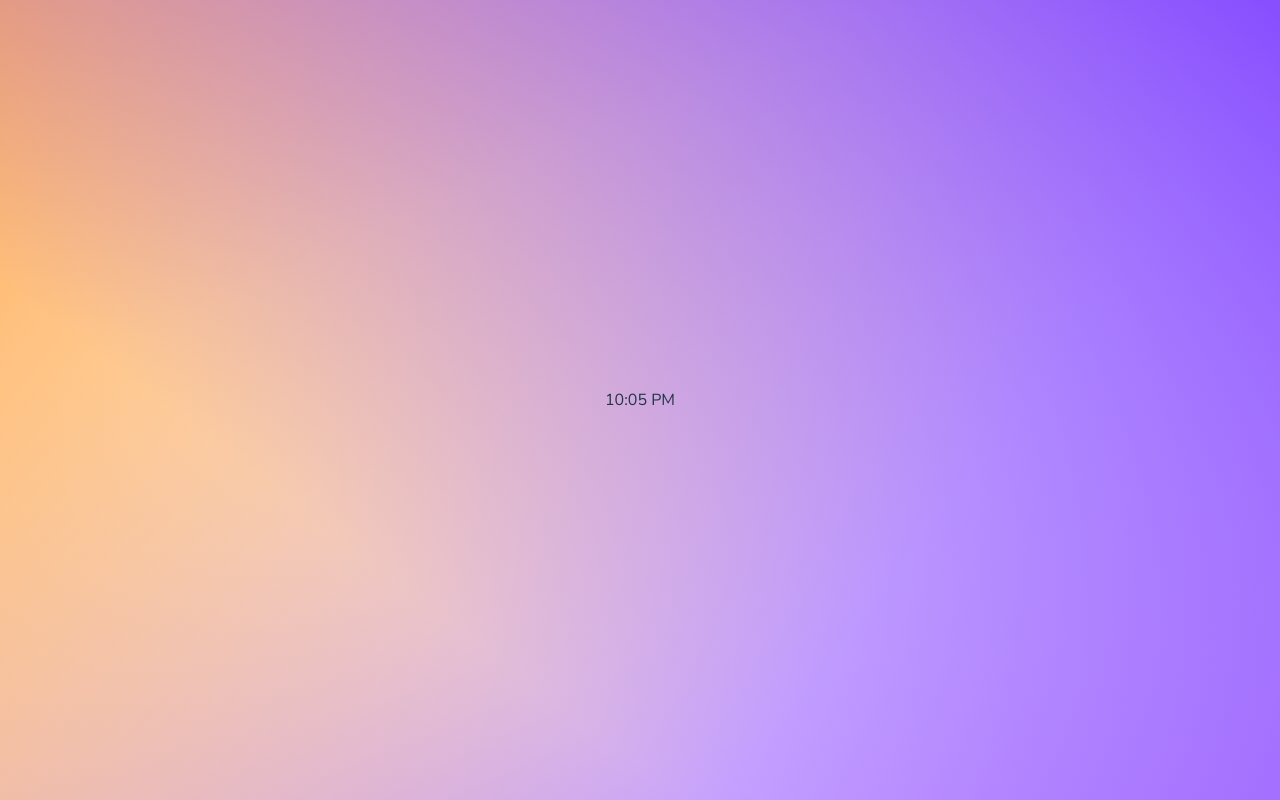
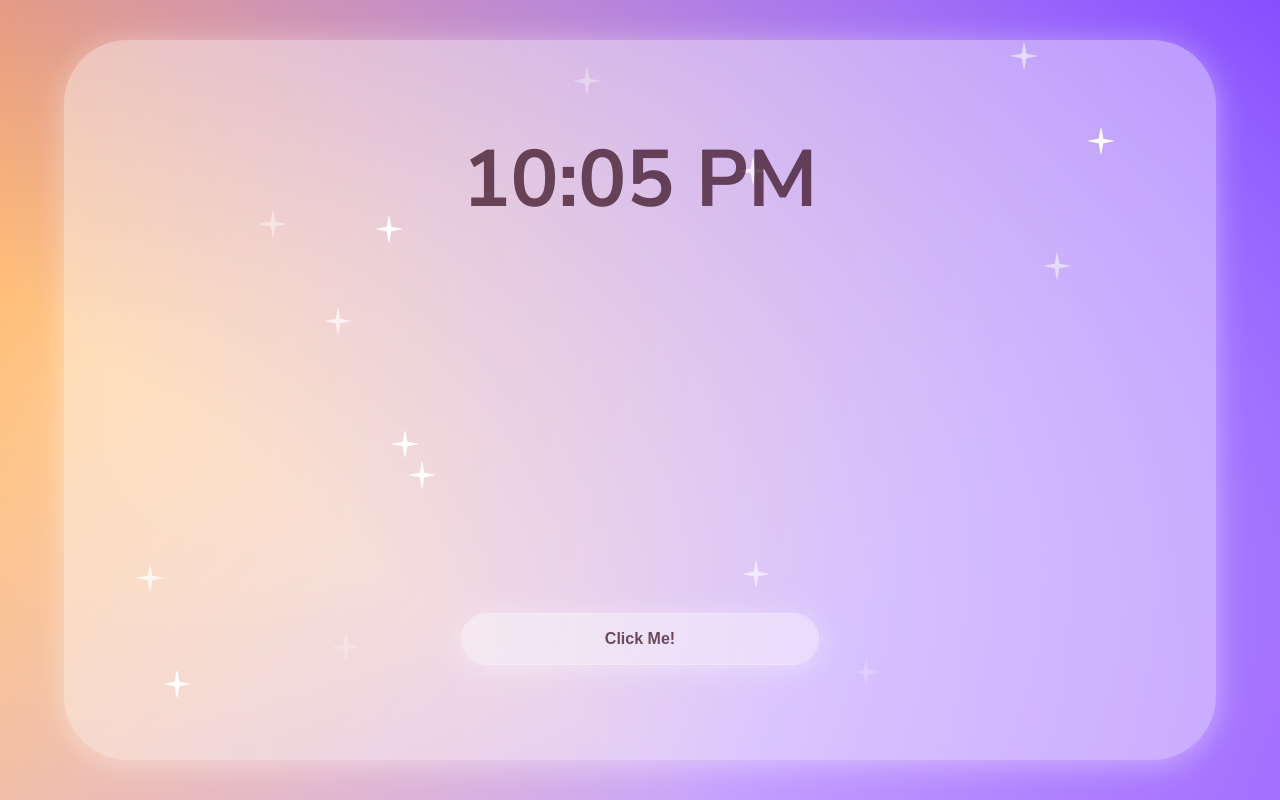
Before and after one commit to enyaxo/Enya-UX-Portfolio, a React (Vite) app in the folder enya-portfolio/: page / in a window 1280 px wide. Built offline with nearby package versions, Linux system fonts and the light colour scheme.

Commit message:
LandingPage grid changes, randomly timed Sparkles implemented

```diff
--- a/enya-portfolio/src/LandingPage.css
+++ b/enya-portfolio/src/LandingPage.css
@@ -0,0 +1,69 @@
+@keyframes fadeIn {
+    from { opacity: 0.5; }
+    to   { opacity: 1; }
+}
+
+
+.landing-container {
+    width: 90vw;
+    height: 90vh;
+    position: relative;
+
+    /*Glass morphism styling */
+    background-color: rgba(255, 255, 255, 40%);
+    border-radius: 4em;
+    box-shadow: 0 4px 30px rgba(255, 255, 255, 40%);
+    backdrop-filter: blur(5px);
+    -webkit-backdrop-filter: blur(5px);
+    /* Keyframe animation */
+    animation: fadeIn 1s ease-in;
+}
+
+.lockscreen-container {
+    flex-direction: column;
+    display: inline-flex;
+    justify-content: space-between;
+    height: 100%;
+}
+
+.clock-face {
+    font-family: "Nunito Sans", serif;
+    font-size: 5em;
+    font-weight: bold;
+    color: rgba(50, 10, 26, 70%);
+    margin-top: 1em;
+}
+
+.main-button {
+    cursor: pointer;
+    padding: 1em 1em;
+    font-size: 1em;
+    color: rgba(50, 10, 26, 70%);
+    font-weight: bold;
+    background: rgba(255, 255, 255, 40%);
+    background-size: cover;
+    background-blend-mode: overlay;
+    border-radius: 2em;
+    outline: 0.1em solid rgba(255, 255, 255, 40%);
+    border: 0;
+    box-shadow: 0 4px 30px rgba(255, 255, 255, 40%);
+    transition: all 0.3s ease-in-out;
+    margin-bottom: 6em;
+}
+
+.main-button:hover {
+    transform: scale(1.01);
+
+    background: radial-gradient(
+            circle at bottom,
+            rgb(108, 53, 225, 10%),
+            rgba(255, 255, 255, 40%)
+    );
+}
+
+.main-button:active {
+    background-color: rgba(155, 127, 255, 50%);
+    transform: scale(0.95);
+    color: rgba(88, 16, 112, 0.7);
+
+}
--- a/enya-portfolio/src/LandingPage.jsx
+++ b/enya-portfolio/src/LandingPage.jsx
@@ -1,8 +1,11 @@
 import './LandingPage.css'
 import React, {useState, useEffect} from "react";
-
+import MainContainer from "./MainContainer.jsx";
+import Sparkle from "./Sparkle.jsx";
 
 function LandingPage() {
+
+    // Clock face function
 
     const [time, setTime] = useState(new Date())
 
@@ -17,6 +20,8 @@ function LandingPage() {
 
     }, []);
 
+
+
     function formatTime() {
         let hours = time.getHours()
         let mins = time.getMinutes()
@@ -29,10 +34,20 @@ function LandingPage() {
         return (num < 10 ? "0" : "") + num
     }
 
-    return (
-        <div>
-            <span>{formatTime()}</span>
+    const [showMain, setShowMain] = useState(false)
+
+    return showMain ? <MainContainer/> : (
+        <div className={"landing-container"}>
+            {Array.from({ length: 15 }, (_, i) => <Sparkle key={i}/>)}
+            <div className={"lockscreen-container"} style={{zIndex:'100', position:'relative'}}>
+                <span className={"clock-face"}>{formatTime()}</span>
+                <button onClick={() => setShowMain(true)} className={"main-button"}>
+                    Click Me!
+                </button>
+            </div>
+
         </div>
+
     )
 }
 
--- a/enya-portfolio/src/MainContainer.css
+++ b/enya-portfolio/src/MainContainer.css
@@ -1,10 +1,13 @@
+
+
 .container-content {
     width: 90vw;
-    height: 80vh;
+    height: 90vh;
     flex-direction: column;
     overflow: hidden;
     display: flex; /* need flex for .scrollable-content */
     /* Glass morphism CSS settings */
+
     border-radius: 2.5em;
     box-shadow: 0 4px 30px rgba(255, 255, 255, 40%);
     backdrop-filter: blur(5px);
@@ -77,8 +80,8 @@ ul {
 
 .nav-button {
     color: white;
-    padding: 5px 25px 5px 25px;
-    border-radius: 0.5em;
+    padding: 0.3em 1em 0.3em 1em;
+    border-radius: 1em;
     transition: all ease 0.3s;
     cursor: pointer;
 }
--- a/enya-portfolio/src/NavBar.css
+++ b/enya-portfolio/src/NavBar.css
@@ -7,9 +7,6 @@
     align-items: center;
     position: relative; /* ensures z-index is respected */
     z-index: 100;
-    backdrop-filter: blur(10px);
-    -webkit-backdrop-filter: blur(10px);
-    background: rgba(255, 255, 255, 0.1);
 }
 
 /* Search bar */
--- /dev/null
+++ b/enya-portfolio/src/Sparkle.jsx
@@ -0,0 +1,57 @@
+import React from "react";
+import {useState, useEffect} from "react";
+
+function Sparkle() {
+
+    // Background sparkle function
+
+    const [position, setPosition] = useState({top: `${Math.random() * 90}%`, left: `${Math.random() * 90}%`});
+
+    const randomDelay = () => Math.random() * (4000 - 1500) + 1500;
+    const randomPosition = () => ({
+        top: `${Math.random() * 90}%`,
+        left: `${Math.random() * 90}%`
+    })
+    const [animating, setAnimating] = useState(true);
+
+    useEffect(() => {
+        let timeout;
+
+        const schedule = () => {
+            timeout = setTimeout(() => {
+                setAnimating(false);
+                setTimeout(() => {
+                    setPosition(randomPosition());
+                    setAnimating(true);
+                }, 1000);
+                schedule();
+            }, randomDelay());
+        };
+
+        schedule();
+        return () => clearTimeout(timeout);
+    }, []);
+
+        return (
+            <svg width="30" height="30" viewBox="0 0 80 80" fill="none" xmlns="http://www.w3.org/2000/svg" style={{
+                position: 'absolute',
+                top: position.top,
+                left: position.left,
+                opacity: animating ? 1 : 0,
+                transition: "opacity 2s ease",
+            }}>
+                <g clip-path="url(#clip0_1_2)">
+                    <path
+                        d="M39.0165 5.33842C39.2177 4.24665 40.7823 4.24664 40.9835 5.33841L46.0977 33.1C46.1729 33.5079 46.4921 33.8271 46.9 33.9023L74.6616 39.0165C75.7534 39.2177 75.7534 40.7823 74.6616 40.9835L46.9 46.0977C46.4921 46.1729 46.1729 46.4921 46.0977 46.9L40.9835 74.6616C40.7823 75.7534 39.2177 75.7534 39.0165 74.6616L33.9023 46.9C33.8271 46.4921 33.5079 46.1729 33.1 46.0977L5.33842 40.9835C4.24665 40.7823 4.24664 39.2177 5.33841 39.0165L33.1 33.9023C33.5079 33.8271 33.8271 33.5079 33.9023 33.1L39.0165 5.33842Z"
+                        fill="white"/>
+                </g>
+                <defs>
+                    <clipPath id="clip0_1_2">
+                        <rect width="80" height="80" fill="white"/>
+                    </clipPath>
+                </defs>
+            </svg>
+        )
+    }
+
+export default Sparkle
```
Also changed, not shown: enya-portfolio/src/assets/angle-right-solid.svg (added).
